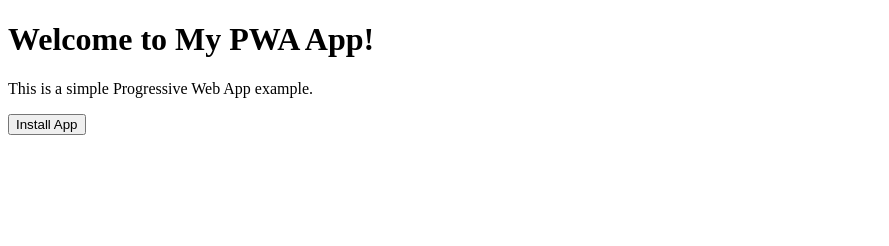
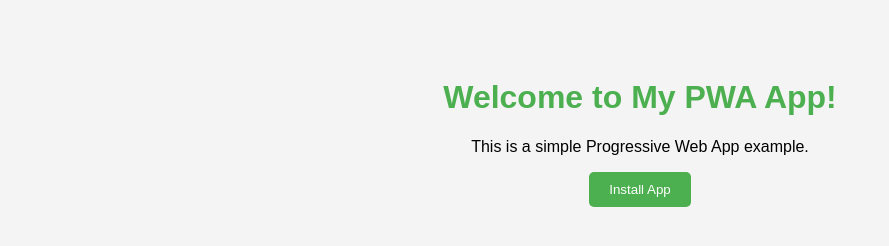
Before and after one commit to Kris-K-Georgiev/test, a plain HTML site: page index.html in a window 1280 px wide. Shown: the whole page, without its empty margins (0-889 px from the left). Drawn offline with Linux system fonts and the light colour scheme; the site is published under a folder, as on GitHub Pages, so addresses that start at the root find nothing.

Commit message:
Update index.html

```diff
--- a/index.html
+++ b/index.html
@@ -4,8 +4,8 @@
   <meta charset="UTF-8">
   <meta name="viewport" content="width=device-width, initial-scale=1.0">
   <title>My PWA App</title>
-  <link rel="stylesheet" href="/style.css">
-  <link rel="manifest" href="/manifest.json">
+  <link rel="stylesheet" href="style.css">
+  <link rel="manifest" href="manifest.json">
 </head>
 <body>
   <div class="container">
```
